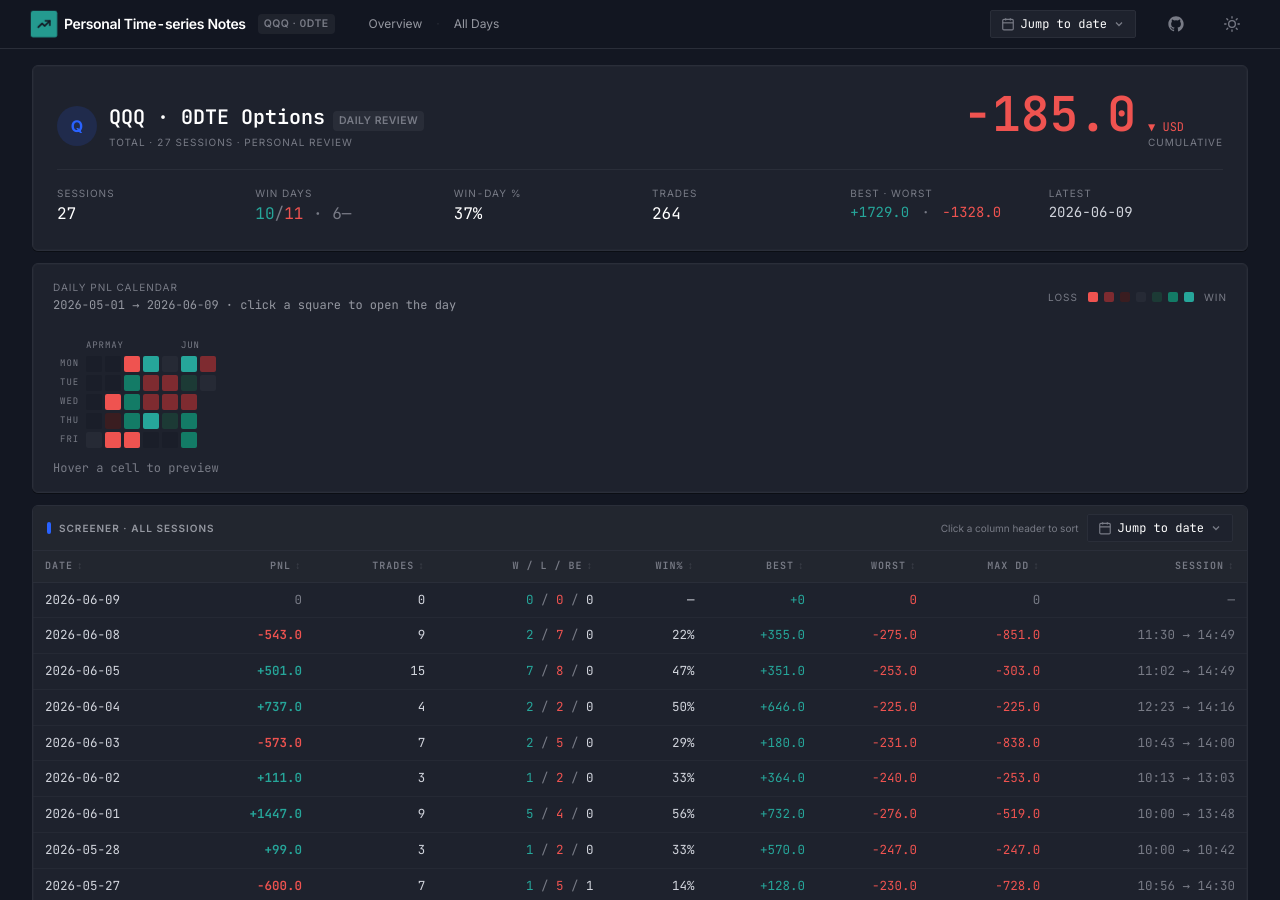
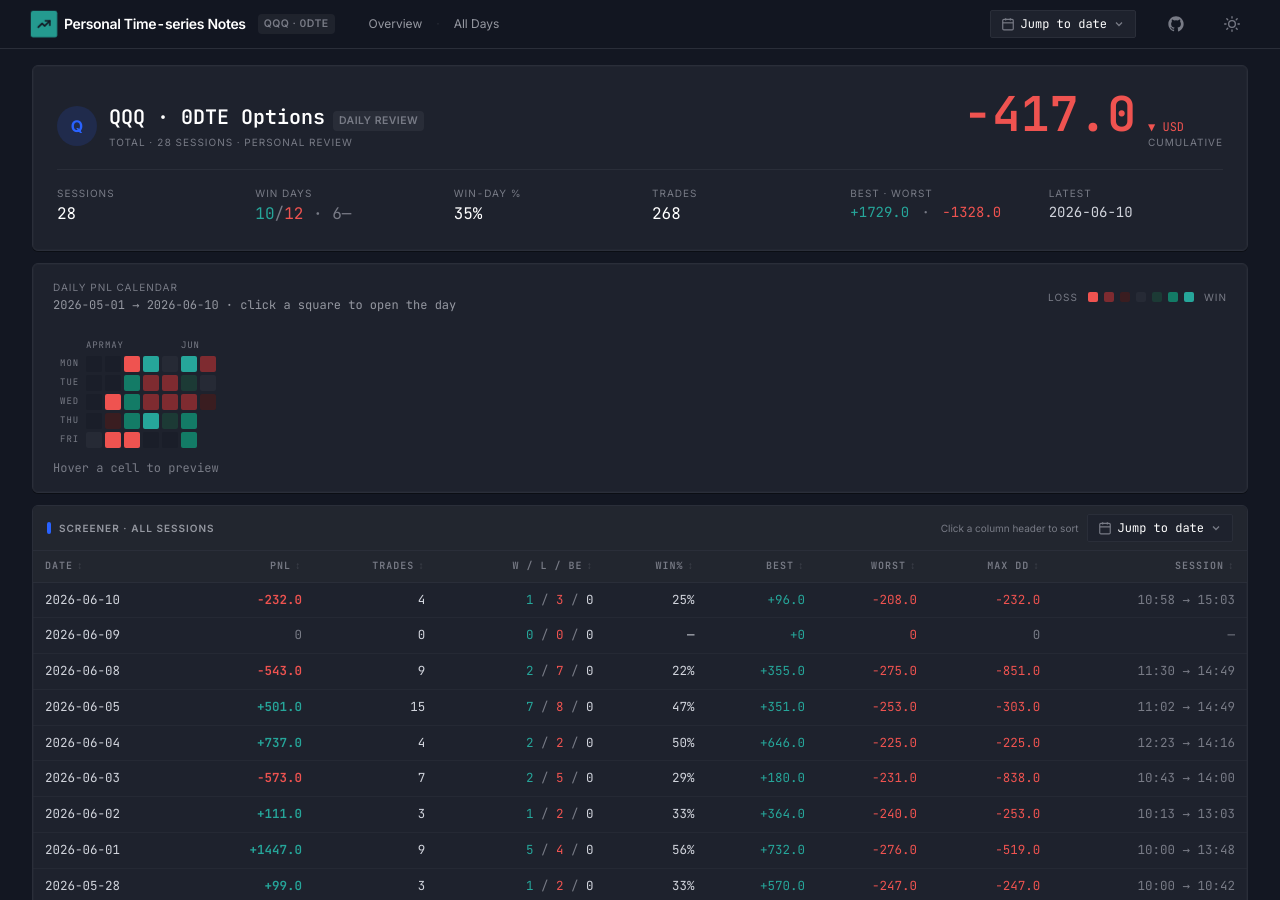
Before and after one commit to Momo733/qtrade-reports, a Jekyll site: the page built from index.md, in a window 1280 px wide and 900 px high. Built offline with Jekyll 4.4.1, drawn with Linux system fonts in a browser that asks for light colours; nearby versions of some CDN libraries.

Commit message:
auto: daily report 2026-06-10

```diff
--- a/_data/days.yml
+++ b/_data/days.yml
@@ -375,3 +375,16 @@
   biggest_loss: 0
   max_drawdown_usd: 0
   has_chart: true
+- date: "2026-06-10"
+  pnl: -232.0
+  trades: 4
+  wins: 1
+  losses: 3
+  breakeven: 0
+  win_rate: 0.25
+  biggest_win: 96.0
+  biggest_loss: -208.0
+  max_drawdown_usd: -232.0
+  first_entry_et: "10:58"
+  last_exit_et: "15:03"
+  has_chart: true
--- a/daily-trades/2026-06-10.md
+++ b/daily-trades/2026-06-10.md
@@ -1,14 +1,21 @@
 ---
-layout: default
+layout: daily
+date: "2026-06-10"
 title: "2026-06-10 (-232.00 USD)"
-parent: Daily Trades
+pnl: -232.0
+trades: 4
+wins: 1
+losses: 3
+breakeven: 0
+win_rate: 0.25
+biggest_win: 96.0
+biggest_loss: -208.0
+max_drawdown_usd: -232.0
+first_entry_et: "10:58"
+last_exit_et: "15:03"
+chart: "2026-06-10-chart.html"
+has_chart: true
 ---
-
-<iframe src="2026-06-10-chart.html" style="width:100%;height:82vh;min-height:620px;border:1px solid #d0d7de;border-radius:6px;background:#fff;" loading="lazy" title="2026-06-10 interactive chart"></iframe>
-
-> [在线交互图表](2026-06-10-chart.html) · [独立页面打开](2026-06-10-chart.html)
-
-# 每日交易报告 — 2026-06-10（总 PnL -232.00 USD）
 
 | # | 标的 | 方向 | Qty | 入场ET | 出场ET | 入场QQQ | 出场QQQ | 入场价 | 出场价 | 最高浮盈% | 峰值Bid | 最高浮盈$ | 最高浮亏% | 谷值Bid | 最高浮亏$ | PnL | 退出 |
 |---|---|---|---|---|---|---|---|---|---|---|---|---|---|---|---|---|---|
```
